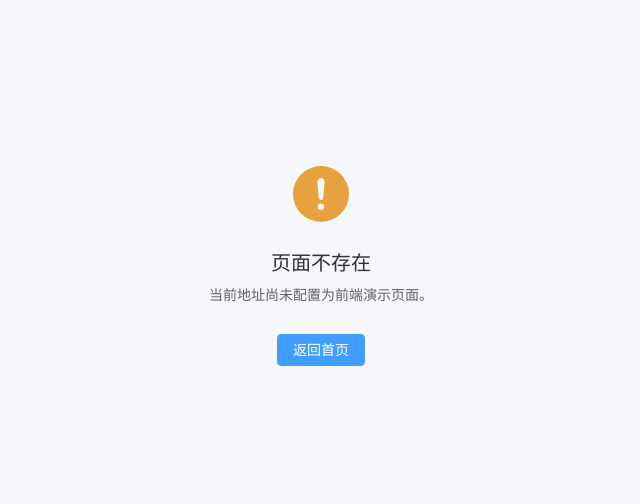
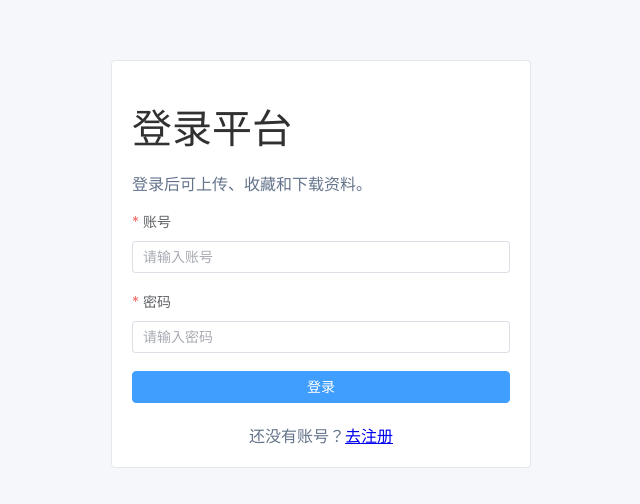
Before and after one commit to clear48/campus-resource-platform, a Vue app in the folder frontend/: page /login in a window 1280 px wide. Shown: the part 136-640 px from the top of the page, without its empty margins (319-959 px from the left). Built offline with nearby package versions, Linux system fonts and the light colour scheme; no server answers.

Commit message:
feat(frontend): add login page

```diff
--- a/frontend/src/router/index.ts
+++ b/frontend/src/router/index.ts
@@ -1,6 +1,7 @@
 import { createRouter, createWebHistory, type RouteRecordRaw } from 'vue-router'
 import DefaultLayout from '../layouts/DefaultLayout.vue'
 import HomeView from '../views/HomeView.vue'
+import LoginView from '../views/LoginView.vue'
 import NotFoundView from '../views/NotFoundView.vue'
 
 // 首版保持固定路由，后续只在对应任务中逐页扩展，避免提前生成所有页面。
@@ -16,6 +17,11 @@ const routes: RouteRecordRaw[] = [
       },
     ],
   },
+  {
+    path: '/login',
+    name: 'login',
+    component: LoginView,
+  },
   // 兜底路由避免未知地址渲染空白页面。
   {
     path: '/:pathMatch(.*)*',
--- a/frontend/src/styles/index.css
+++ b/frontend/src/styles/index.css
@@ -83,3 +83,33 @@ h1 {
   min-height: 100vh;
   place-items: center;
 }
+
+.auth-page {
+  display: grid;
+  min-height: 100vh;
+  padding: 24px;
+  background: #f5f7fa;
+  place-items: center;
+}
+
+.auth-card {
+  width: min(420px, 100%);
+}
+
+.auth-card__description,
+.auth-card__link {
+  color: #64748b;
+}
+
+.auth-card__alert {
+  margin: 20px 0;
+}
+
+.auth-card__submit {
+  width: 100%;
+}
+
+.auth-card__link {
+  margin: 20px 0 0;
+  text-align: center;
+}
--- /dev/null
+++ b/frontend/src/views/LoginView.vue
@@ -0,0 +1,72 @@
+<script setup lang="ts">
+import { reactive, ref } from 'vue'
+import { useRouter } from 'vue-router'
+import type { FormInstance, FormRules } from 'element-plus'
+import { login } from '../api/auth'
+import type { LoginRequest } from '../types/auth'
+import { ApiBusinessError } from '../utils/request'
+
+const router = useRouter()
+const loginFormRef = ref<FormInstance>()
+const loading = ref(false)
+const errorMessage = ref('')
+
+const loginForm = reactive<LoginRequest>({
+  username: '',
+  password: '',
+})
+
+const loginRules: FormRules<LoginRequest> = {
+  username: [{ required: true, message: '请输入账号', trigger: 'blur' }],
+  password: [{ required: true, message: '请输入密码', trigger: 'blur' }],
+}
+
+/**
+ * 登录成功后先保存最小会话数据，T11 会把存取和失效清理统一收口到会话状态模块。
+ */
+async function submitLogin() {
+  const valid = await loginFormRef.value?.validate().catch(() => false)
+
+  if (!valid || loading.value) {
+    return
+  }
+
+  loading.value = true
+  errorMessage.value = ''
+
+  try {
+    const loginResult = await login({ ...loginForm })
+
+    localStorage.setItem('crp.access-token', loginResult.accessToken)
+    localStorage.setItem('crp.current-user', JSON.stringify(loginResult.user))
+    await router.push('/')
+  } catch (error) {
+    errorMessage.value = error instanceof ApiBusinessError ? error.message : '登录失败，请稍后重试'
+  } finally {
+    loading.value = false
+  }
+}
+</script>
+
+<template>
+  <main class="auth-page">
+    <el-card class="auth-card" shadow="never">
+      <h1>登录平台</h1>
+      <p class="auth-card__description">登录后可上传、收藏和下载资料。</p>
+
+      <el-alert v-if="errorMessage" class="auth-card__alert" type="error" :title="errorMessage" :closable="false" show-icon />
+
+      <el-form ref="loginFormRef" :model="loginForm" :rules="loginRules" label-position="top" @submit.prevent="submitLogin">
+        <el-form-item label="账号" prop="username">
+          <el-input v-model="loginForm.username" placeholder="请输入账号" autocomplete="username" />
+        </el-form-item>
+        <el-form-item label="密码" prop="password">
+          <el-input v-model="loginForm.password" placeholder="请输入密码" type="password" autocomplete="current-password" show-password />
+        </el-form-item>
+        <el-button class="auth-card__submit" type="primary" native-type="submit" :loading="loading">登录</el-button>
+      </el-form>
+
+      <p class="auth-card__link">还没有账号？<RouterLink to="/register">去注册</RouterLink></p>
+    </el-card>
+  </main>
+</template>
```
Also changed, not shown: 6 other files (tests, documents, lock files or other folders).
